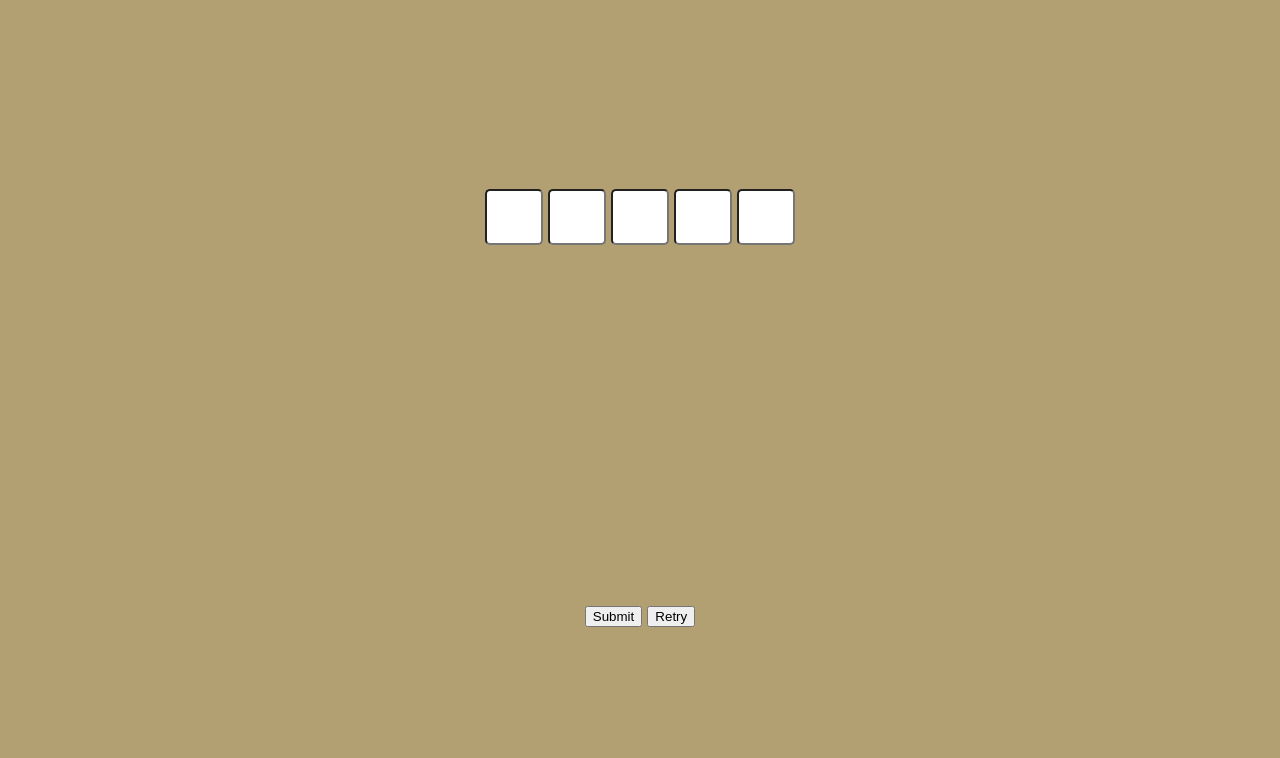
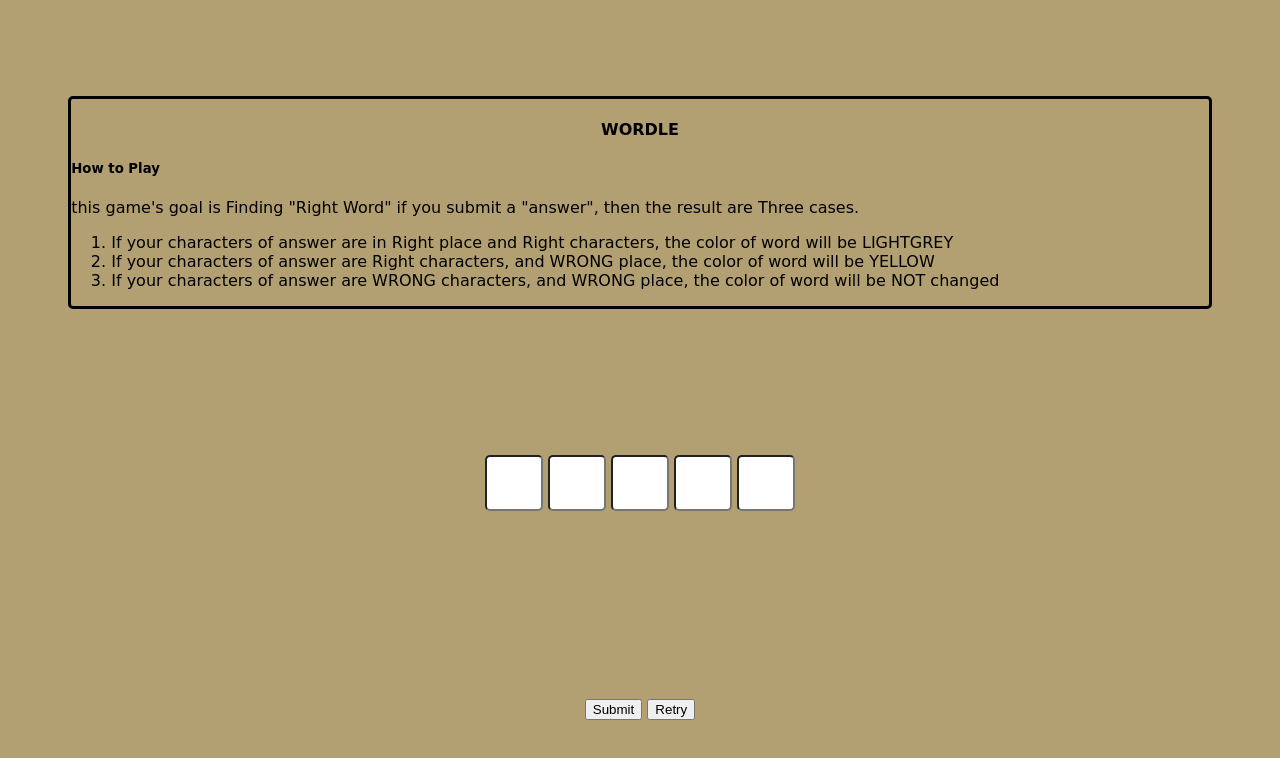
Before and after one commit to tead1234/EasyGameCloneCoding, a plain HTML site: page index.html in a window 1280 px wide. Drawn offline with Linux system fonts and the light colour scheme.

Commit message:
다듬기 성공

```diff
--- a/event.css
+++ b/event.css
@@ -57,3 +57,9 @@
     font-size: 40px;
     text-align: center;
 }
+.head{
+    border-radius: 5px;
+    border: 3px solid black;
+    width: 90%;
+    margin-bottom: -30px;
+}
--- a/index.html
+++ b/index.html
@@ -8,8 +8,21 @@
     <link rel="stylesheet" href="event.css">
 </head>
 <body>
-
-    <div>
+    <!-- 제목이랑 설명서 달기 -->
+    <div class="head">
+        <h4 style="text-align: center; size: 40px;">WORDLE</h4>
+        <h5>How to Play</h5>
+        <div>
+            this game's goal is Finding "Right Word"
+            if you submit a "answer", then the result are Three cases. <br>
+            <ol>
+                <li>If your characters of answer are in Right place and Right characters, the color of word will be LIGHTGREY </li>
+                <li>If your characters of answer are Right characters, and WRONG place, the color of word will be YELLOW</li>
+                <li>If your characters of answer are WRONG characters, and WRONG place, the color of word will be NOT changed </li>
+            </ol>
+        </div>
+    </div>
+    <div style="margin-bottom: 1%;">
         <input class="input" maxlength="1">
         <input class="input" maxlength="1">
         <input class="input" maxlength="1">
```
